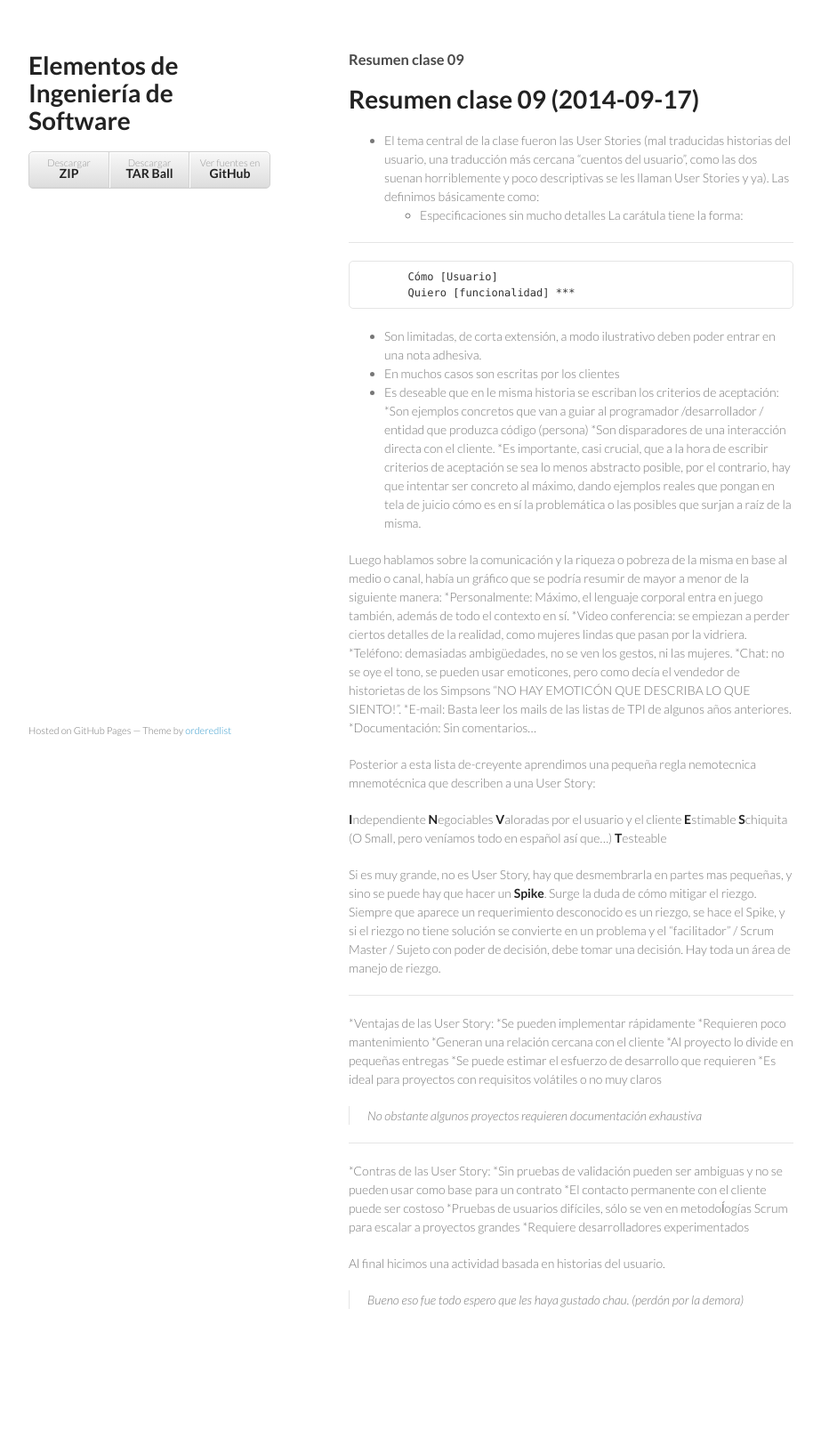
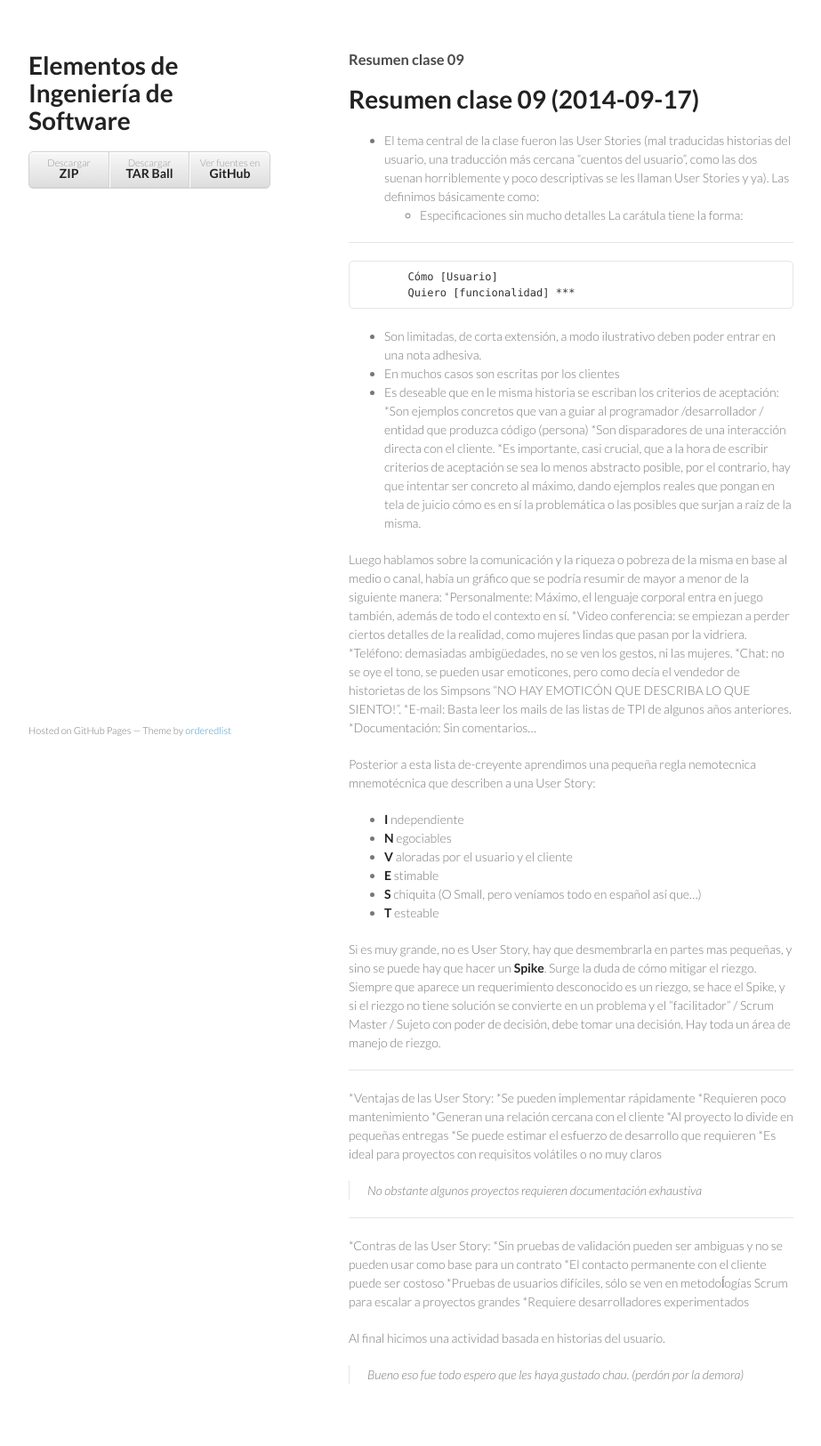
Before and after one commit to SoftwareEngineeringUNQ/bitacora, a Jekyll site: the page built from _posts/2014-09-17-resumen-clase-09.md, in a window 1280 px wide. Shown: the whole page at 89% size, without its empty margins (178-1101 px from the left). Built offline with Jekyll 4.4.1, drawn with Linux system fonts in a browser that asks for light colours; before the commit the page ends 1541 px from its top, so only the background shows below that.

Commit message:
mejoras en la renderizacion

```diff
--- a/_posts/2014-09-17-resumen-clase-09.md
+++ b/_posts/2014-09-17-resumen-clase-09.md
@@ -34,12 +34,12 @@ Luego hablamos sobre la comunicación y la riqueza o pobreza de la misma en base
 
 Posterior a esta lista de-creyente aprendimos una pequeña regla nemotecnica mnemotécnica que describen a una User Story:
 
-**I**ndependiente
-**N**egociables
-**V**aloradas por el usuario y el cliente
-**E**stimable
-**S**chiquita (O Small, pero veníamos todo en español así que...)
-**T**esteable
+* **I** ndependiente
+* **N** egociables
+* **V** aloradas por el usuario y el cliente
+* **E** stimable
+* **S** chiquita (O Small, pero veníamos todo en español así que...)
+* **T** esteable
 
 Si es muy grande, no es User Story, hay que desmembrarla en partes mas pequeñas, y sino se puede hay que hacer un **Spike**. Surge la duda de cómo mitigar el riezgo. Siempre que aparece un requerimiento desconocido es un riezgo, se hace el Spike, y si el riezgo no tiene solución se convierte en un problema y el "facilitador" / Scrum Master / Sujeto con poder de decisión, debe tomar una decisión. Hay toda un área de manejo de riezgo.
 
```
